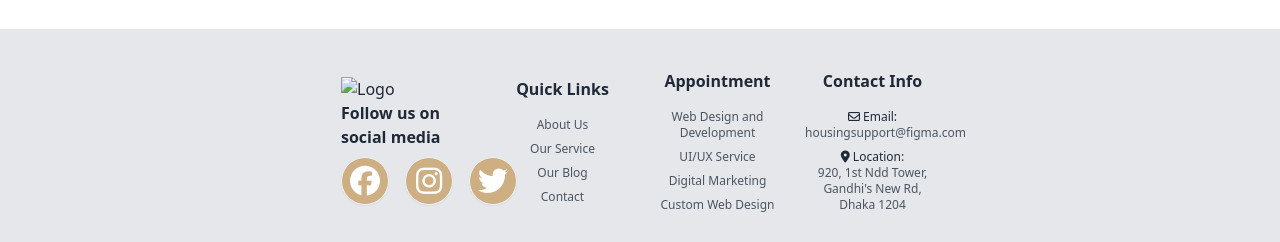
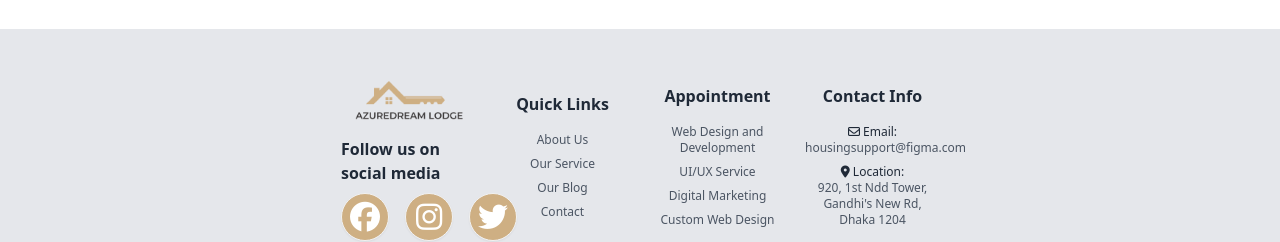
Before and after one commit to rumman6677/azuredream-lodge, a plain HTML site: page index.html in a window 1280 px wide. Shown: the part 2202-2444 px from the top of the page. Drawn offline with nearby package versions, Linux system fonts and the light colour scheme; the site is published under a folder, as on GitHub Pages, so addresses that start at the root find nothing; a web font is replaced by a local one.

Commit message:
footer edit

```diff
--- a/index.html
+++ b/index.html
@@ -237,7 +237,7 @@ ml-4 rounded-md p-5 ">
     <div class="grid grid-cols-1 md:grid-cols-4 ml-[300px] mr-[300px] items-center gap-5 ">
         <!-- Logo & Social Media -->
         <div class="border ">
-            <img src="/images/logo.png" alt="Logo" class="">
+            <img src="./images/logo.png" alt="Logo" class="">
             <p class="text-base font-semibold mb-2">Follow us on social media</p>
             <div class="flex space-x-4 ">
                 <button class="btn btn-circle bg-[#CEAF83] text-3xl text-white rounded-full">
```
